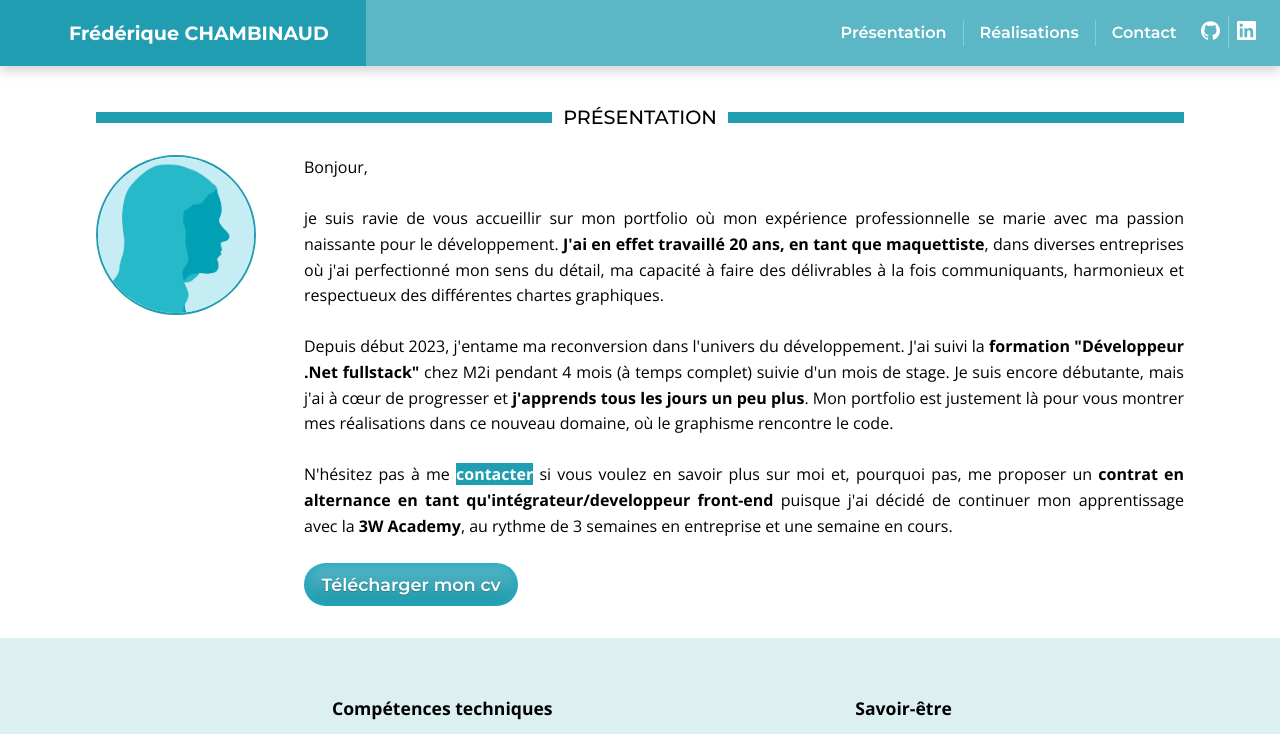
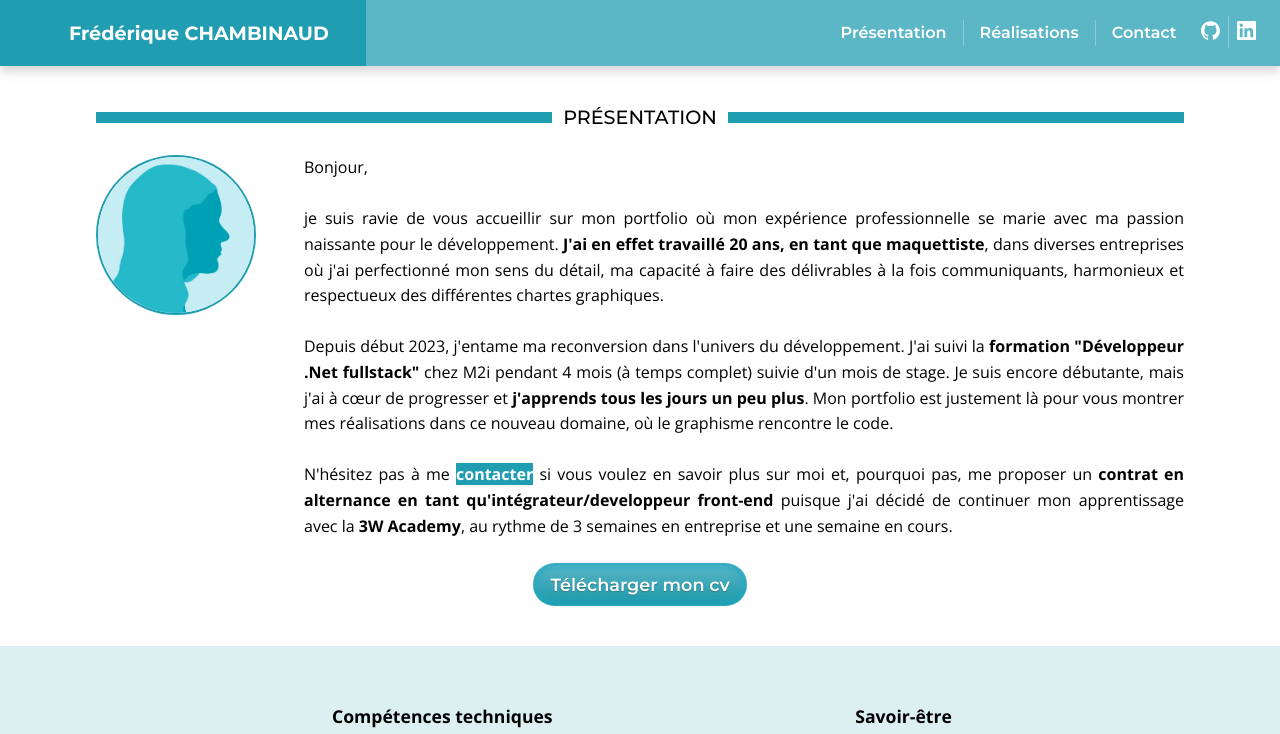
Before and after one commit to lebrasdejesus/Portfolio, a Vue app: page / in a window 1280 px wide. Shown: the top 734 px of the page. Built offline with nearby package versions, Linux system fonts and the light colour scheme.

Commit message:
placement bouton CV centré

```diff
--- a/src/components/Presentation.vue
+++ b/src/components/Presentation.vue
@@ -46,6 +46,8 @@ import PresentationItemSkills from "./PresentationItemSkills.vue";
               <b>3W Academy</b>, au rythme de 3 semaines en entreprise et une
               semaine en cours.
             </p>
+          </div>
+        </div>
         <div class="container-button">
           <button>
             <a
@@ -55,9 +57,8 @@ import PresentationItemSkills from "./PresentationItemSkills.vue";
             >
           </button>
         </div>
-          </div>
-        </div>
       </PresentationItem>
+
       <div class="super-container-hardSkills">
         <div class="container-hardSkills-titre">
           <div class="titre-skills"><h3>Compétences techniques</h3></div>
@@ -245,7 +246,7 @@ import PresentationItemSkills from "./PresentationItemSkills.vue";
   display: flex;
   justify-content: center;
   align-items: center;
-  margin-top: 1.5rem;
+  margin: 1.5rem 0;
 }
 button {
   padding: 0.7rem 1.1rem;
@@ -260,7 +261,7 @@ button {
   color: white;
   font-weight: 600;
   font-family: "Montserrat", sans-serif;
-  margin-bottom: 1rem;
+  /* margin-bottom: 1rem; */
 }
 
 a:hover {
@@ -333,11 +334,6 @@ li {
     padding-top: 8rem;
     margin-top: -8rem;
   }
-  .container-button {
-    display: flex;
-    justify-content: center;
-    align-items: center;
-  }
 }
 @media (min-width: 768px) {
   .espace-nav {
@@ -347,11 +343,7 @@ li {
     padding-top: 5.5rem;
     margin-top: -5.5rem;
   }
-  .container-button {
-    display: flex;
-    justify-content: left;
-    align-items: center;
-  }
+
   .photo-et-texte {
     display: flex;
     flex-direction: row;
@@ -404,11 +396,7 @@ li {
     padding-top: 4rem;
     margin-top: -4rem;
   }
-  .container-button {
-    display: flex;
-    justify-content: left;
-    align-items: center;
-  }
+
   .photo-et-texte {
     display: flex;
     flex-direction: row;
--- a/src/components/PresentationItem.vue
+++ b/src/components/PresentationItem.vue
@@ -18,7 +18,7 @@
   /* margin-top: 1rem; */
   display: flex;
   position: relative;
-  padding: 3rem 3rem;
+  padding: 3rem 3rem 1rem 3rem;
 }
 .details {
   /* flex: 1; */
```
Also changed, not shown: 1 other file (tests, documents, lock files or other folders). Lines whose indentation alone changed are shown as unchanged.
